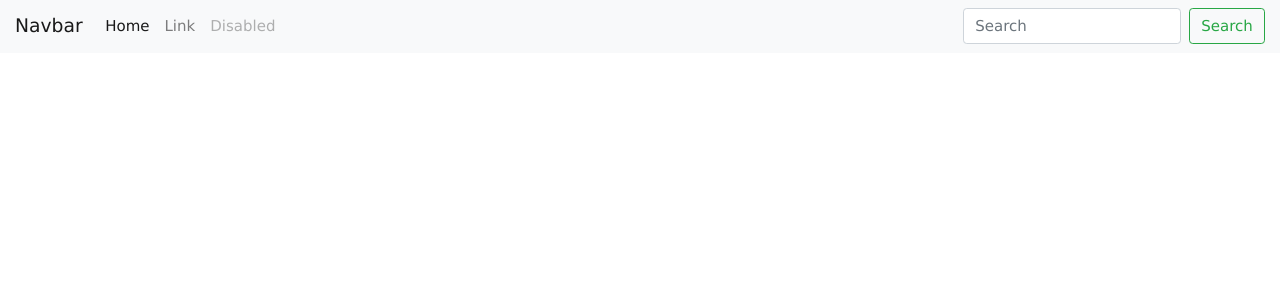
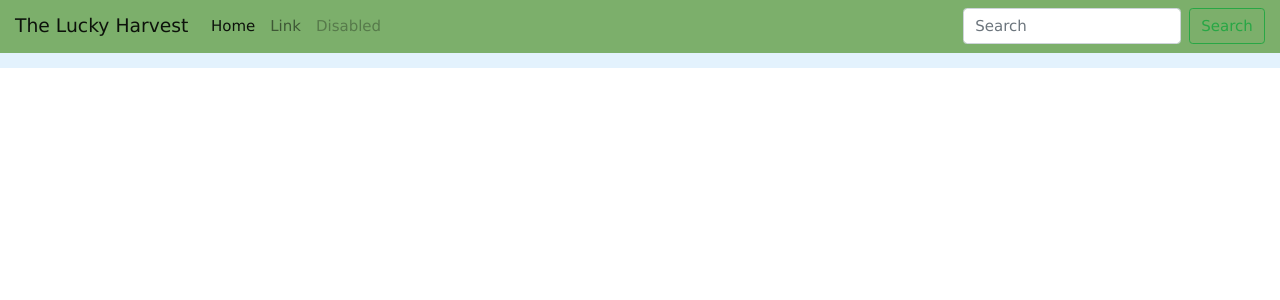
Before and after one commit to KantoJosh/hacksc20, a Flask app: page / in a window 1280 px wide. Shown: the top 300 px of the page. Run offline with Flask 2, Linux system fonts and the light colour scheme; some libraries are stand-ins or nearby versions.

Commit message:
green navbar

```diff
--- a/HACKSC2020/hacksc2020/templates/layout.html
+++ b/HACKSC2020/hacksc2020/templates/layout.html
@@ -3,8 +3,8 @@
 <link rel="stylesheet" href="https://maxcdn.bootstrapcdn.com/bootstrap/4.0.0/css/bootstrap.min.css" integrity="sha384-Gn5384xqQ1aoWXA+058RXPxPg6fy4IWvTNh0E263XmFcJlSAwiGgFAW/dAiS6JXm" crossorigin="anonymous">
 <!-- <link rel="stylesheet" href="{{ url_for('static', filename='main.css') }}"> -->
 <link rel="stylesheet" href="https://www.w3schools.com/w3css/4/w3.css">
-<nav class="navbar navbar-expand-lg navbar-light bg-light">
-  <a class="navbar-brand" href="#">Navbar</a>
+<nav class="navbar navbar-expand-lg navbar-light" style="background-color: #7caf6b;">
+  <a class="navbar-brand" href="#">The Lucky Harvest</a>
   <button class="navbar-toggler" type="button" data-toggle="collapse" data-target="#navbarSupportedContent" aria-controls="navbarSupportedContent" aria-expanded="false" aria-label="Toggle navigation">
     <span class="navbar-toggler-icon"></span>
   </button>
@@ -36,3 +36,8 @@
   {% endfor %}
   {% block content %}{% endblock %}
 </section>
+
+
+<nav class="navbar navbar-light" style="background-color: #e3f2fd;">
+  <!-- Navbar content -->
+</nav>
```
